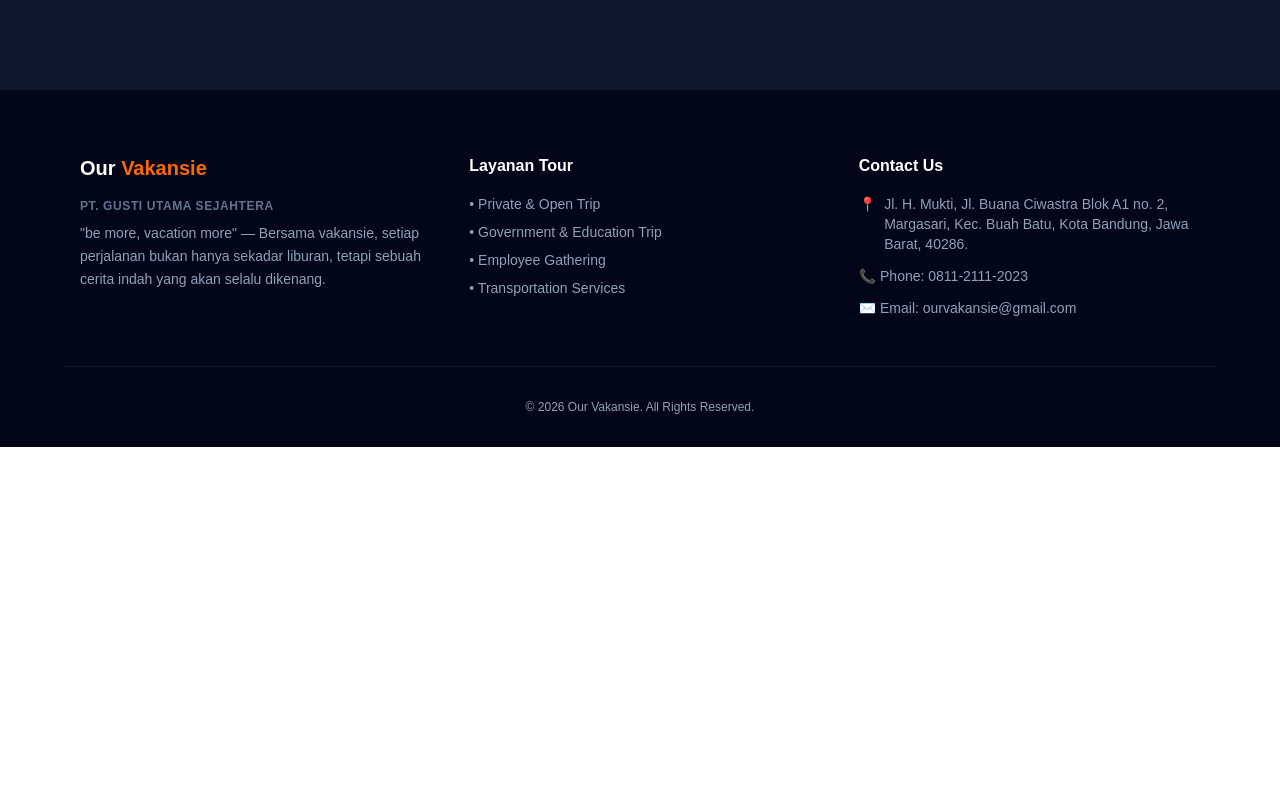
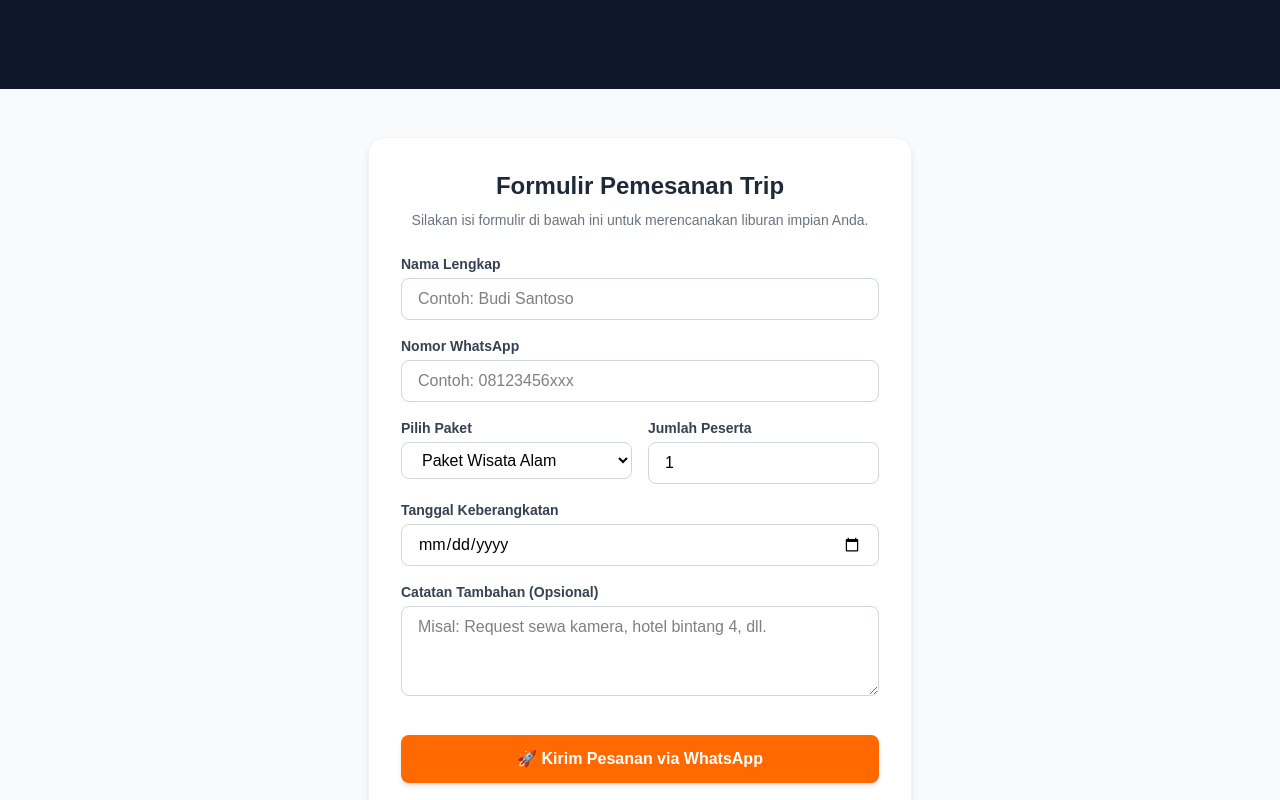
Before and after one commit to mikhsan1308-create/our-vakansie-web, a Next.js app: page / in a window 1280 px wide. Shown: the part 3400-4200 px from the top of the page. Before the commit the page ends 3847 px from the top, so only its background shows below. Built offline with nearby package versions, Linux system fonts and the light colour scheme.

Commit message:
Update booking form

```diff
--- a/app/page.tsx
+++ b/app/page.tsx
@@ -1,5 +1,6 @@
 import React from 'react';
 import Gallery from '@/components/Gallery';
+import BookingForm from '@/components/BookingForm';
 
 interface TourService {
   num: string;
@@ -120,6 +121,8 @@ export default function Home(): React.JSX.Element {
         </div>
       </section>
 
+      <BookingForm /> {/* Taruh form di sini */}
+
     </div>
   );
 }
--- /dev/null
+++ b/components/BookingForm.tsx
@@ -0,0 +1,90 @@
+'use client';
+
+import React, { useState } from 'react';
+
+export default function BookingForm() {
+  const [formData, setFormData] = useState({
+    nama: '',
+    whatsapp: '',
+    paket: 'Paket Wisata Alam',
+    jumlahPeserta: '1',
+    tanggal: '',
+    catatan: '',
+  });
+
+  const handleChange = (e: React.ChangeEvent<HTMLInputElement | HTMLSelectElement | HTMLTextAreaElement>) => {
+    setFormData({ ...formData, [e.target.name]: e.target.value });
+  };
+
+  const handleSubmit = (e: React.FormEvent) => {
+    e.preventDefault();
+
+    // Ganti nomor ini dengan nomor WhatsApp resmi Our Vakansie (gunakan kode negara, misal 62)
+    const nomorWA = '6281234567890';
+
+    // Menyusun teks pesan WhatsApp
+    const teksPesan = `Halo Our Vakansie, saya ingin memesan paket wisata:%0A%0A` +
+      `👤 *Nama:* ${formData.nama}%0A` +
+      `📱 *No. WhatsApp:* ${formData.whatsapp}%0A` +
+      `📦 *Paket:* ${formData.paket}%0A` +
+      `👥 *Jumlah Peserta:* ${formData.jumlahPeserta} Orang%0A` +
+      `📅 *Tanggal Keberangkatan:* ${formData.tanggal}%0A` +
+      `📝 *Catatan Tambahan:* ${formData.catatan || '-'}`;
+
+    // Membuka URL WhatsApp
+    window.open(`https://api.whatsapp.com/send?phone=${nomorWA}&text=${teksPesan}`, '_blank');
+  };
+
+  return (
+    <section className="py-12 bg-gray-50" id="booking">
+      <div className="max-w-xl mx-auto px-4">
+        <div className="bg-white rounded-2xl shadow-md p-8 border border-gray-100">
+          <h2 className="text-2xl font-bold text-gray-800 text-center mb-2">Formulir Pemesanan Trip</h2>
+          <p className="text-gray-500 text-center text-sm mb-6">Silakan isi formulir di bawah ini untuk merencanakan liburan impian Anda.</p>
+
+          <form onSubmit={handleSubmit} className="space-y-4">
+            <div>
+              <label className="block text-sm font-semibold text-gray-700 mb-1">Nama Lengkap</label>
+              <input type="text" name="nama" required value={formData.nama} onChange={handleChange} className="w-full px-4 py-2 border border-gray-300 rounded-lg focus:ring-2 focus:ring-orange-500 focus:border-orange-500 outline-none transition text-black" placeholder="Contoh: Budi Santoso" />
+            </div>
+
+            <div>
+              <label className="block text-sm font-semibold text-gray-700 mb-1">Nomor WhatsApp</label>
+              <input type="tel" name="whatsapp" required value={formData.whatsapp} onChange={handleChange} className="w-full px-4 py-2 border border-gray-300 rounded-lg focus:ring-2 focus:ring-orange-500 focus:border-orange-500 outline-none transition text-black" placeholder="Contoh: 08123456xxx" />
+            </div>
+
+            <div className="grid grid-cols-1 sm:grid-cols-2 gap-4">
+              <div>
+                <label className="block text-sm font-semibold text-gray-700 mb-1">Pilih Paket</label>
+                <select name="paket" value={formData.paket} onChange={handleChange} className="w-full px-4 py-2 border border-gray-300 rounded-lg focus:ring-2 focus:ring-orange-500 focus:border-orange-500 outline-none transition text-black bg-white">
+                  <option value="Paket Wisata Alam">Paket Wisata Alam</option>
+                  <option value="Paket Open Trip">Paket Open Trip</option>
+                  <option value="Custom Family Trip">Custom Family Trip</option>
+                </select>
+              </div>
+
+              <div>
+                <label className="block text-sm font-semibold text-gray-700 mb-1">Jumlah Peserta</label>
+                <input type="number" name="jumlahPeserta" min="1" required value={formData.jumlahPeserta} onChange={handleChange} className="w-full px-4 py-2 border border-gray-300 rounded-lg focus:ring-2 focus:ring-orange-500 focus:border-orange-500 outline-none transition text-black" />
+              </div>
+            </div>
+
+            <div>
+              <label className="block text-sm font-semibold text-gray-700 mb-1">Tanggal Keberangkatan</label>
+              <input type="date" name="tanggal" required value={formData.tanggal} onChange={handleChange} className="w-full px-4 py-2 border border-gray-300 rounded-lg focus:ring-2 focus:ring-orange-500 focus:border-orange-500 outline-none transition text-black" />
+            </div>
+
+            <div>
+              <label className="block text-sm font-semibold text-gray-700 mb-1">Catatan Tambahan (Opsional)</label>
+              <textarea name="catatan" value={formData.catatan} onChange={handleChange} rows={3} className="w-full px-4 py-2 border border-gray-300 rounded-lg focus:ring-2 focus:ring-orange-500 focus:border-orange-500 outline-none transition text-black" placeholder="Misal: Request sewa kamera, hotel bintang 4, dll."></textarea>
+            </div>
+
+            <button type="submit" className="w-full bg-orange-500 hover:bg-orange-600 text-white font-bold py-3 px-4 rounded-lg shadow-md hover:shadow-lg transition-all transform active:scale-95 text-center mt-4">
+              🚀 Kirim Pesanan via WhatsApp
+            </button>
+          </form>
+        </div>
+      </div>
+    </section>
+  );
+}
```
